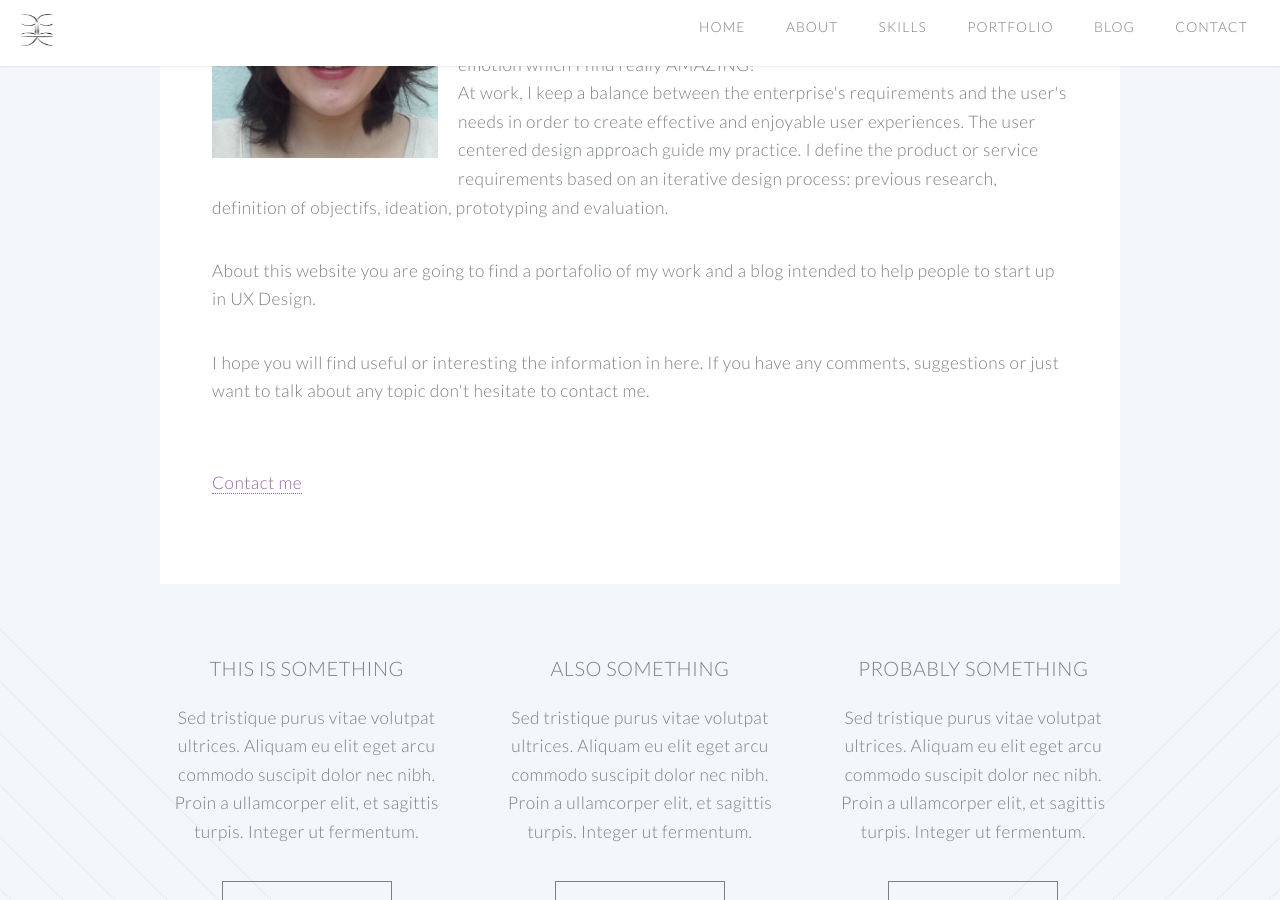
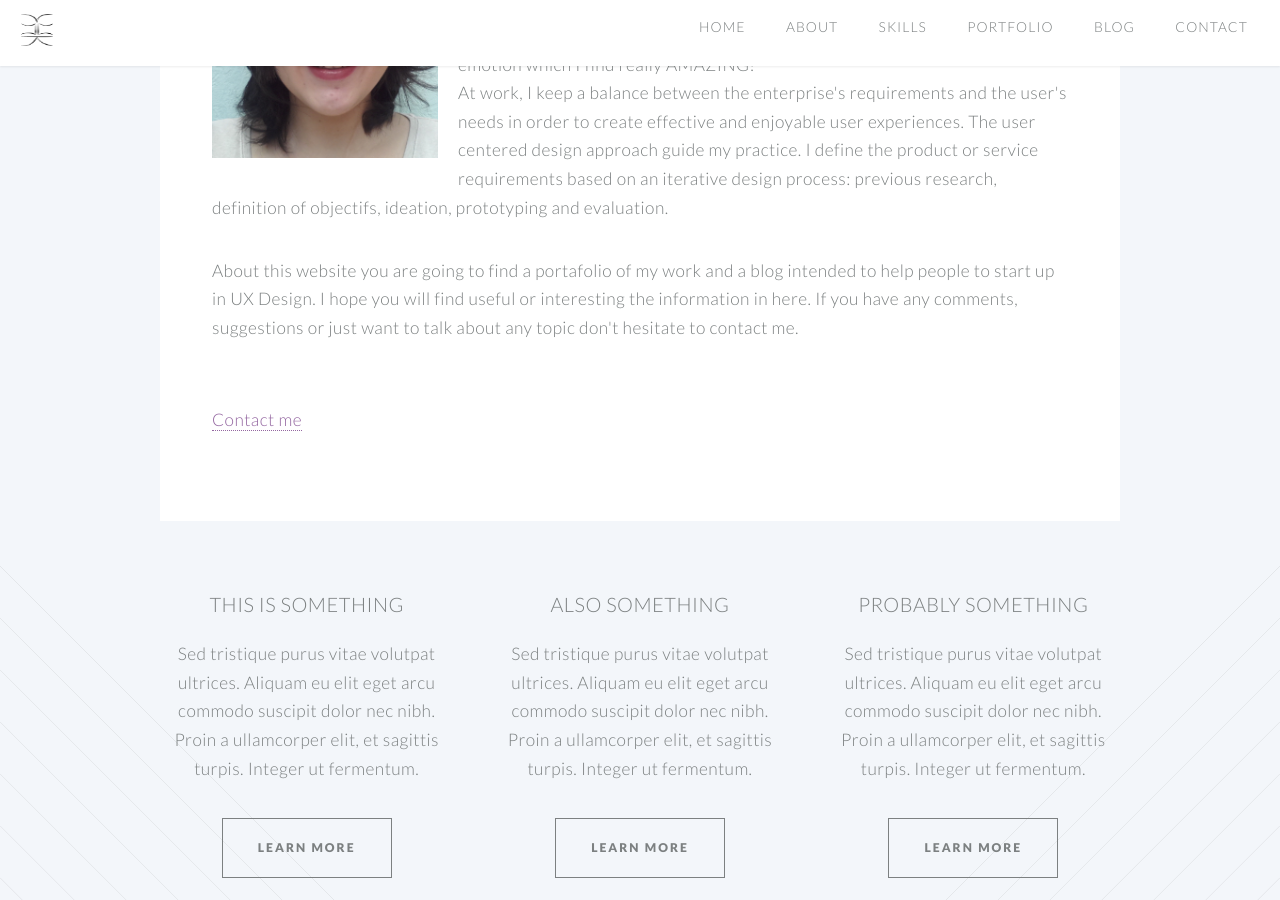
Before and after one commit to claucvk/claucvk.github.io, a Jekyll site: the page built from about/index.html, in a window 1280 px wide and 900 px high, scrolled down 504 px. Built offline with Jekyll 4.4.1, drawn with Linux system fonts in a browser that asks for light colours.

```diff
--- a/about/index.html
+++ b/about/index.html
@@ -34,9 +34,7 @@ permalink: /about/
 										At work, I keep a balance between the enterprise's requirements and the user's needs in order to create effective and enjoyable user experiences. The user centered design approach guide my practice. I define the product or service requirements based on an iterative design process: previous research, definition of objectifs, ideation, prototyping and evaluation.
 									</p>
 						            <p>
-										About this website you are going to find a portafolio of my work and a blog intended to help people to start up in UX Design.
-									</p>
-									<p>I hope you will find useful or interesting the information in here. If you have any comments, suggestions or just want to talk about any topic don't hesitate to contact me. </p>
+										About this website you are going to find a portafolio of my work and a blog intended to help people to start up in UX Design. I hope you will find useful or interesting the information in here. If you have any comments, suggestions or just want to talk about any topic don't hesitate to contact me. </p>
 						            <p><br/><a href="/contact/" class="btn btn-theme">Contact me</a></p>
 
 								</section>
```
